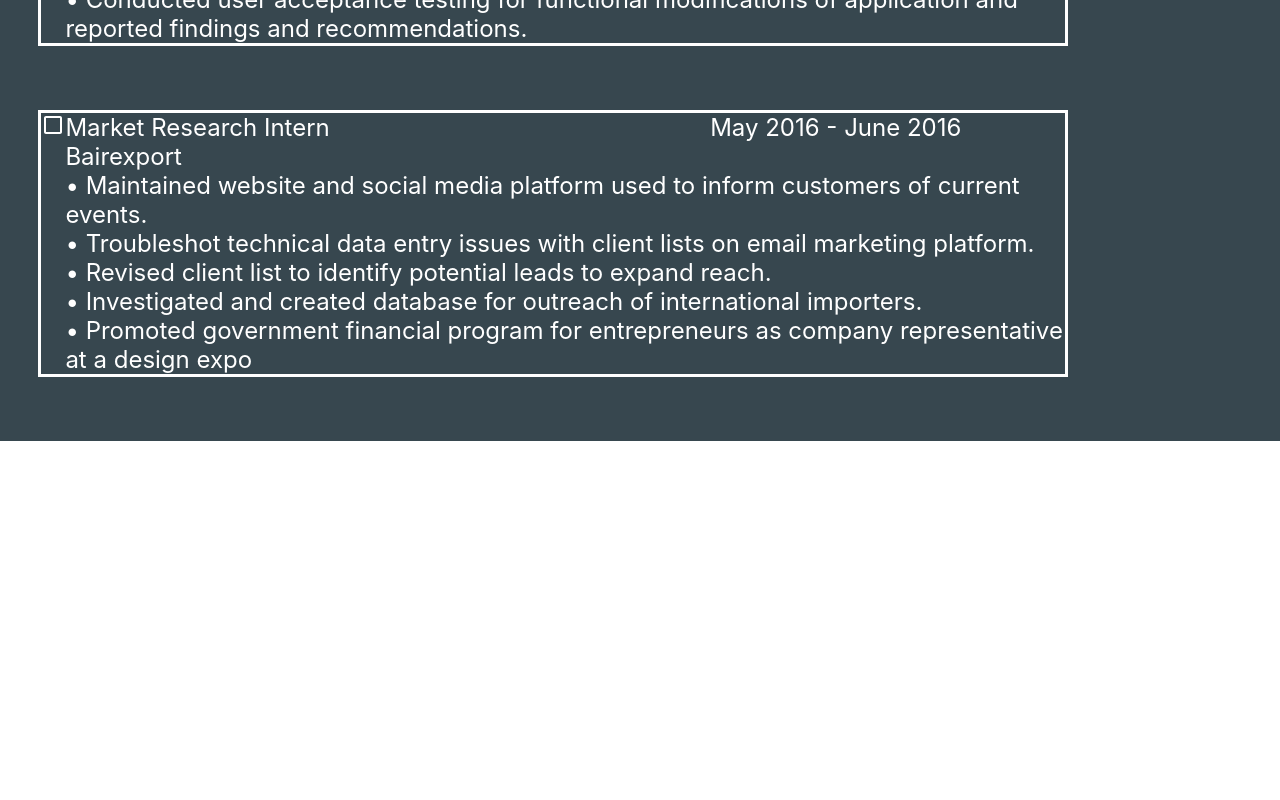
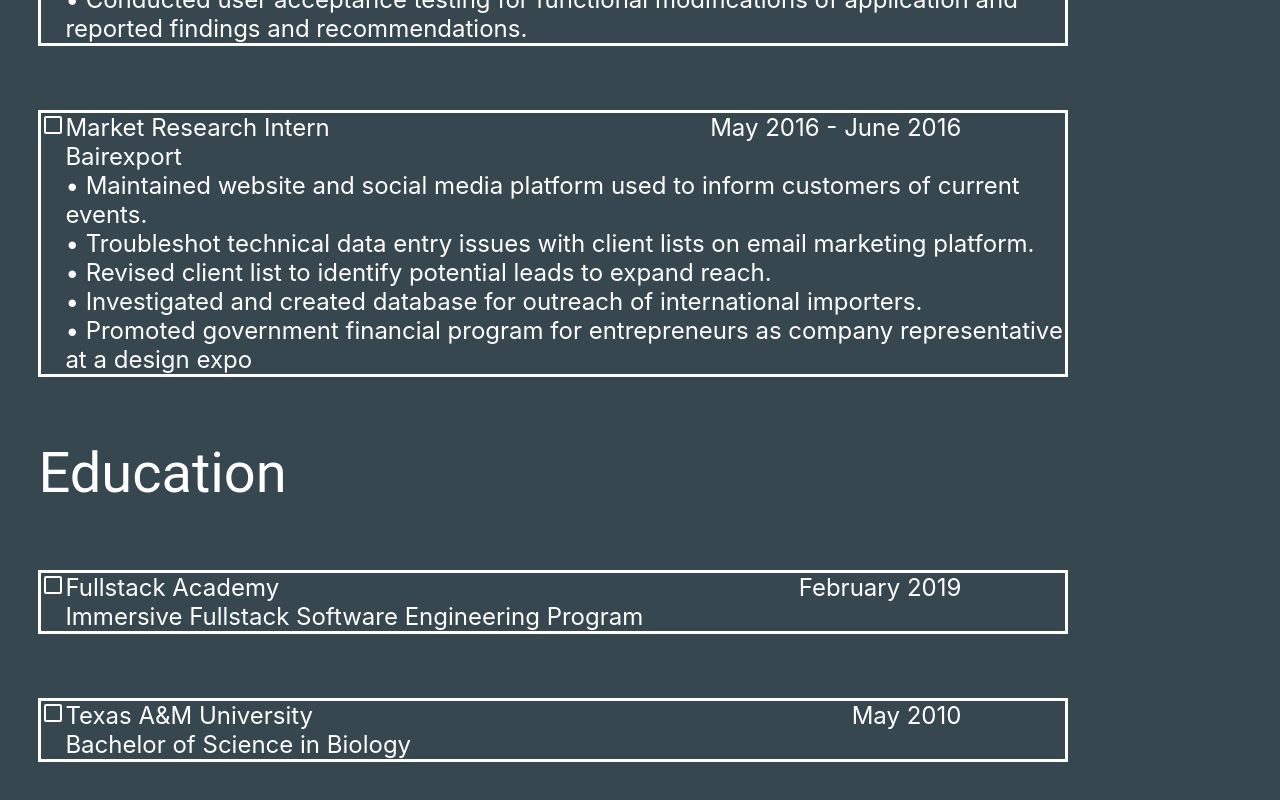
Before and after one commit to k-westbrook/katie-personal-site, a React (Create React App) app: page /aboutMe in a window 1280 px wide. Shown: the part 1620-2420 px from the top of the page. Before the commit the page ends 2061 px from the top, so only its background shows below. Built offline with nearby package versions, Linux system fonts and the light colour scheme.

Commit message:
added education

```diff
--- a/src/AboutMe.js
+++ b/src/AboutMe.js
@@ -196,6 +196,57 @@ class AboutMe extends Component {
               </div>
 
             </div>
+            <div>
+              <Typography variant="h3" className={classes.subTitles}>Education</Typography>
+            </div>
+          </div>
+        </div>
+
+        <div className={classes.list}>
+
+          <div className={classes.listItem}>
+            <div>
+              <CropDinIcon />
+            </div>
+            <div >
+              <div className={classes.jobTitle} >
+                <div >
+                  <div >
+                    <Typography variant='p'>Fullstack Academy</Typography>
+                  </div>
+                  <div >
+                    <Typography variant='p'>
+                      Immersive Fullstack Software Engineering Program</Typography>
+                  </div>
+                </div>
+                <div >
+                  <Typography variant='p'>February 2019</Typography>
+                </div>
+
+              </div>
+            </div>
+          </div>
+          <div className={classes.listItem}>
+            <div>
+              <CropDinIcon />
+            </div>
+            <div >
+              <div className={classes.jobTitle} >
+                <div >
+                  <div >
+                    <Typography variant='p'>Texas A&M University</Typography>
+                  </div>
+                  <div >
+                    <Typography variant='p'>
+                      Bachelor of Science in Biology</Typography>
+                  </div>
+                </div>
+                <div >
+                  <Typography variant='p'>May 2010</Typography>
+                </div>
+
+              </div>
+            </div>
           </div>
         </div>
 
```
